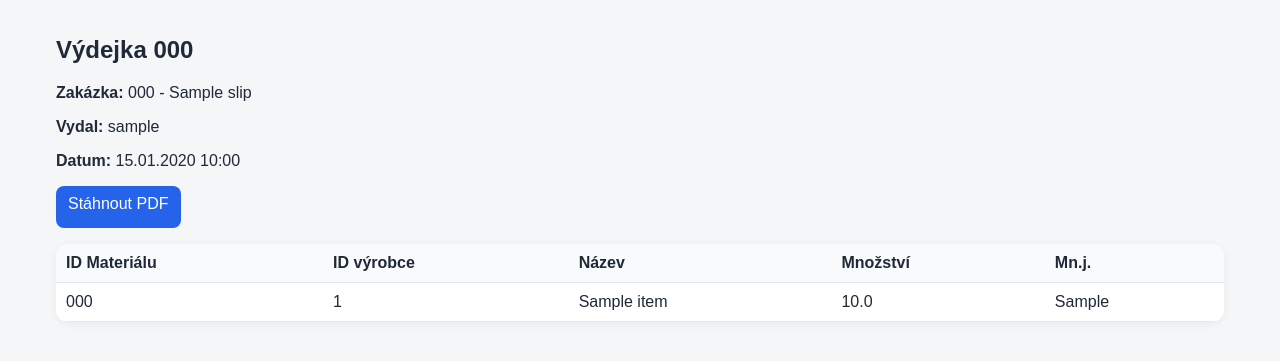
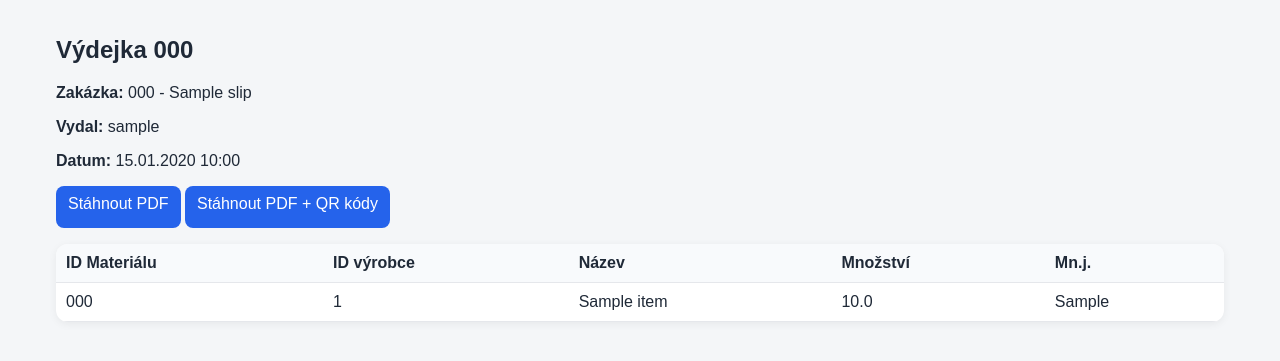
Before and after one commit to pecenyjirikdubno/sklad-app, a Flask app: page /issue/1 in a window 1280 px wide. Shown: the part 112-473 px from the top of the page. Run offline with Flask 3, Linux system fonts and the light colour scheme; the visitor is signed in with stand-in values (Sample User, id 1); tables that the repository leaves empty hold one stand-in row (values such as "Sample post").

Commit message:
Add QR codes to issue slip PDF

```diff
--- a/app.py
+++ b/app.py
@@ -15,7 +15,7 @@ from reportlab.lib import colors
 from reportlab.lib.pagesizes import A4
 from reportlab.lib.styles import getSampleStyleSheet
 from reportlab.lib.units import mm
-from reportlab.platypus import SimpleDocTemplate, Table, TableStyle, Paragraph, Spacer
+from reportlab.platypus import SimpleDocTemplate, Table, TableStyle, Paragraph, Spacer, Image
 
 
 app = Flask(__name__)
@@ -218,15 +218,15 @@ def material_from_scan(value):
     return Material.query.filter_by(material_id=value).first()
 
 
-def build_issue_pdf(slip):
+def build_issue_pdf(slip, include_qr=False, base_url=""):
     buffer = BytesIO()
     doc = SimpleDocTemplate(
         buffer,
         pagesize=A4,
-        rightMargin=15 * mm,
-        leftMargin=15 * mm,
-        topMargin=15 * mm,
-        bottomMargin=15 * mm
+        rightMargin=12 * mm,
+        leftMargin=12 * mm,
+        topMargin=12 * mm,
+        bottomMargin=12 * mm
     )
     styles = getSampleStyleSheet()
     story = [
@@ -237,21 +237,57 @@ def build_issue_pdf(slip):
         Paragraph(f"Datum: {slip.created_at.strftime('%d.%m.%Y %H:%M')}", styles["Normal"]),
         Spacer(1, 12)
     ]
-    data = [["ID Materiálu", "ID výrobce", "Název", "Množství", "Mn.j."]]
+
+    if include_qr:
+        data = [["QR", "ID Materiálu", "ID výrobce", "Název", "Množství", "Mn.j."]]
+    else:
+        data = [["ID Materiálu", "ID výrobce", "Název", "Množství", "Mn.j."]]
+
+    qr_buffers = []
+
     for item in slip.items:
-        data.append([
-            item.material_code or "",
-            item.manufacturer_id or "",
-            item.material_name or "",
-            str(item.quantity or 0),
-            item.unit or ""
-        ])
-    table = Table(data, colWidths=[30 * mm, 35 * mm, 70 * mm, 25 * mm, 20 * mm])
+        if include_qr:
+            material_url = ""
+            if item.material_id_db:
+                material_url = base_url.rstrip("/") + url_for("movement", item_id=item.material_id_db)
+            else:
+                material_url = item.material_code or ""
+
+            qr_img = qrcode.make(material_url)
+            qr_buffer = BytesIO()
+            qr_img.save(qr_buffer, format="PNG")
+            qr_buffer.seek(0)
+            qr_buffers.append(qr_buffer)
+
+            data.append([
+                Image(qr_buffer, width=22 * mm, height=22 * mm),
+                item.material_code or "",
+                item.manufacturer_id or "",
+                Paragraph(item.material_name or "", styles["BodyText"]),
+                str(item.quantity or 0),
+                item.unit or ""
+            ])
+        else:
+            data.append([
+                item.material_code or "",
+                item.manufacturer_id or "",
+                item.material_name or "",
+                str(item.quantity or 0),
+                item.unit or ""
+            ])
+
+    if include_qr:
+        col_widths = [25 * mm, 27 * mm, 32 * mm, 68 * mm, 23 * mm, 15 * mm]
+    else:
+        col_widths = [30 * mm, 35 * mm, 70 * mm, 25 * mm, 20 * mm]
+
+    table = Table(data, colWidths=col_widths, repeatRows=1)
     table.setStyle(TableStyle([
         ("BACKGROUND", (0, 0), (-1, 0), colors.lightgrey),
         ("GRID", (0, 0), (-1, -1), 0.5, colors.grey),
         ("FONTNAME", (0, 0), (-1, 0), "Helvetica-Bold"),
-        ("VALIGN", (0, 0), (-1, -1), "TOP"),
+        ("VALIGN", (0, 0), (-1, -1), "MIDDLE"),
+        ("ALIGN", (0, 0), (0, -1), "CENTER"),
     ]))
     story.append(table)
     doc.build(story)
@@ -1016,8 +1052,16 @@ def issue_slip_detail(slip_id):
 @login_required
 def issue_slip_pdf(slip_id):
     slip = IssueSlip.query.get_or_404(slip_id)
-    pdf = build_issue_pdf(slip)
+    pdf = build_issue_pdf(slip, include_qr=False, base_url=request.host_url)
     return send_file(pdf, download_name=f"{slip.slip_number}.pdf", as_attachment=True, mimetype="application/pdf")
+
+
+@app.route("/issue/<int:slip_id>/pdf_qr")
+@login_required
+def issue_slip_pdf_qr(slip_id):
+    slip = IssueSlip.query.get_or_404(slip_id)
+    pdf = build_issue_pdf(slip, include_qr=True, base_url=request.host_url)
+    return send_file(pdf, download_name=f"{slip.slip_number}_QR.pdf", as_attachment=True, mimetype="application/pdf")
 
 
 # =========================
--- a/templates/issue_detail.html
+++ b/templates/issue_detail.html
@@ -4,7 +4,10 @@
 <p><strong>Zakázka:</strong> {{ slip.order_number }} - {{ slip.order_name }}</p>
 <p><strong>Vydal:</strong> {{ slip.username }}</p>
 <p><strong>Datum:</strong> {{ slip.created_at.strftime('%d.%m.%Y %H:%M') }}</p>
-<p><a class="button-link" href="{{ url_for('issue_slip_pdf', slip_id=slip.id) }}">Stáhnout PDF</a></p>
+<p>
+    <a class="button-link" href="{{ url_for('issue_slip_pdf', slip_id=slip.id) }}">Stáhnout PDF</a>
+    <a class="button-link" href="{{ url_for('issue_slip_pdf_qr', slip_id=slip.id) }}">Stáhnout PDF + QR kódy</a>
+</p>
 
 <div class="table-wrap">
 <table>
--- a/templates/issue_list.html
+++ b/templates/issue_list.html
@@ -50,6 +50,8 @@
                 <a href="{{ url_for('issue_slip_detail', slip_id=slip.id) }}">Detail</a>
                 |
                 <a href="{{ url_for('issue_slip_pdf', slip_id=slip.id) }}">PDF</a>
+                |
+                <a href="{{ url_for('issue_slip_pdf_qr', slip_id=slip.id) }}">PDF + QR</a>
             </td>
         </tr>
     {% else %}
```
Also changed, not shown: README_QR_PDF.txt (added).
